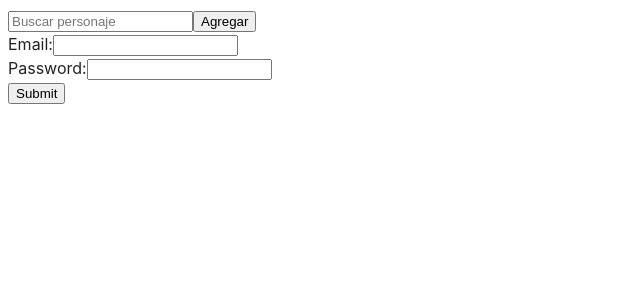
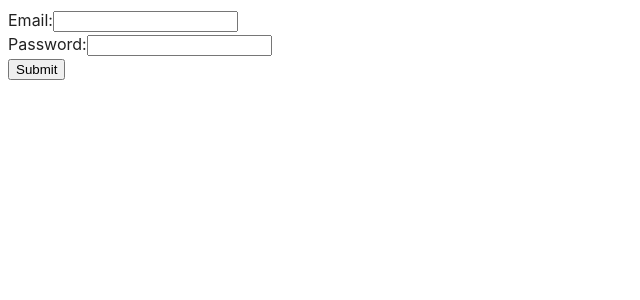
Before and after one commit to Tomas1995111/PITomas, a React (Vite) app in the folder front/: page / in a window 1280 px wide. Shown: the top 300 px of the page, without its empty margins (0-640 px from the left). Built offline with nearby package versions, Linux system fonts and the light colour scheme.

Commit message:
Agregue el boton aleatorio que me lo habia salteado

```diff
--- a/front/src/App.jsx
+++ b/front/src/App.jsx
@@ -62,16 +62,14 @@ export default function App() {
   return (
     <div>
       {!isRootPath && <Nav onLogout={handleLogout} />}
-      <SearchBar onSearch={onSearch} />
+      {isRootPath ? null : <SearchBar onSearch={onSearch} />}
       <Routes>
         <Route
           path="/home"
           element={<Cards characters={characters} onClose={onClose} />}
         />
         <Route path="/about" element={<About />} />
-
         <Route path="/detail/:id" element={<Detail />} />
-
         <Route
           path="/"
           element={<Form access={access} setAccess={setAccess} EMAIL={EMAIL} PASSWORD={PASSWORD} login={login} />}
--- a/front/src/components/SearchBar.jsx
+++ b/front/src/components/SearchBar.jsx
@@ -13,6 +13,12 @@ const AddCharacter = ({ onSearch }) => {
     setId(''); // Restablecer el estado id después de realizar la búsqueda
   };
 
+  const handleRandomClick = () => {
+    const randomId = Math.floor(Math.random() * 826) + 1; // ID aleatorio entre 1 y 826
+    onSearch(randomId.toString()); // Pasar el número aleatorio como argumento a la función onSearch
+    setId(''); // Restablecer el estado id después de realizar la búsqueda
+  };
+
   return (
     <div>
       <input
@@ -22,6 +28,7 @@ const AddCharacter = ({ onSearch }) => {
         onChange={handleChange} // Pasar la función handleChange al evento onChange
       />
       <button onClick={handleAddClick}>Agregar</button>
+      <button onClick={handleRandomClick}>Aleatorio</button>
     </div>
   );
 };
```
